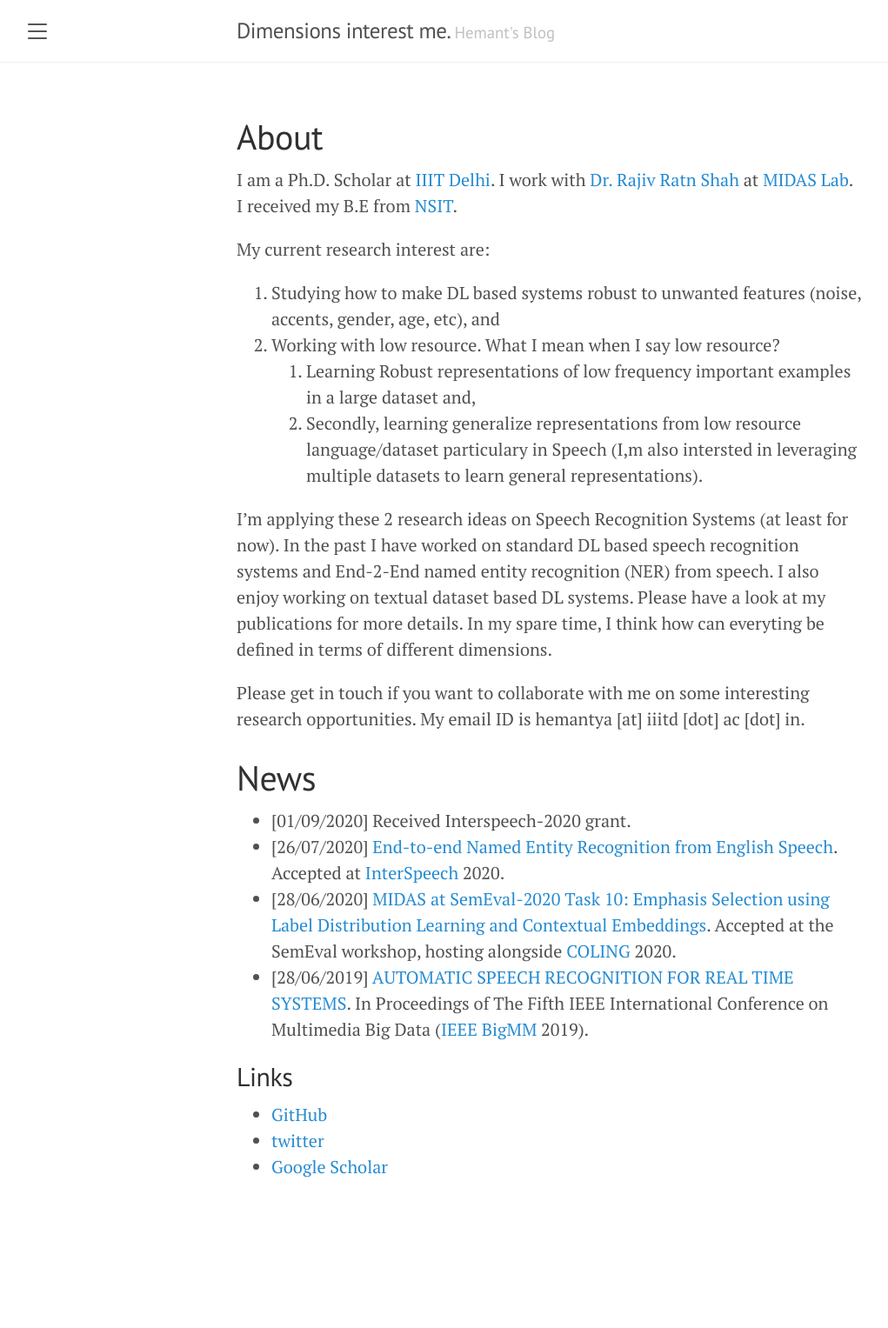
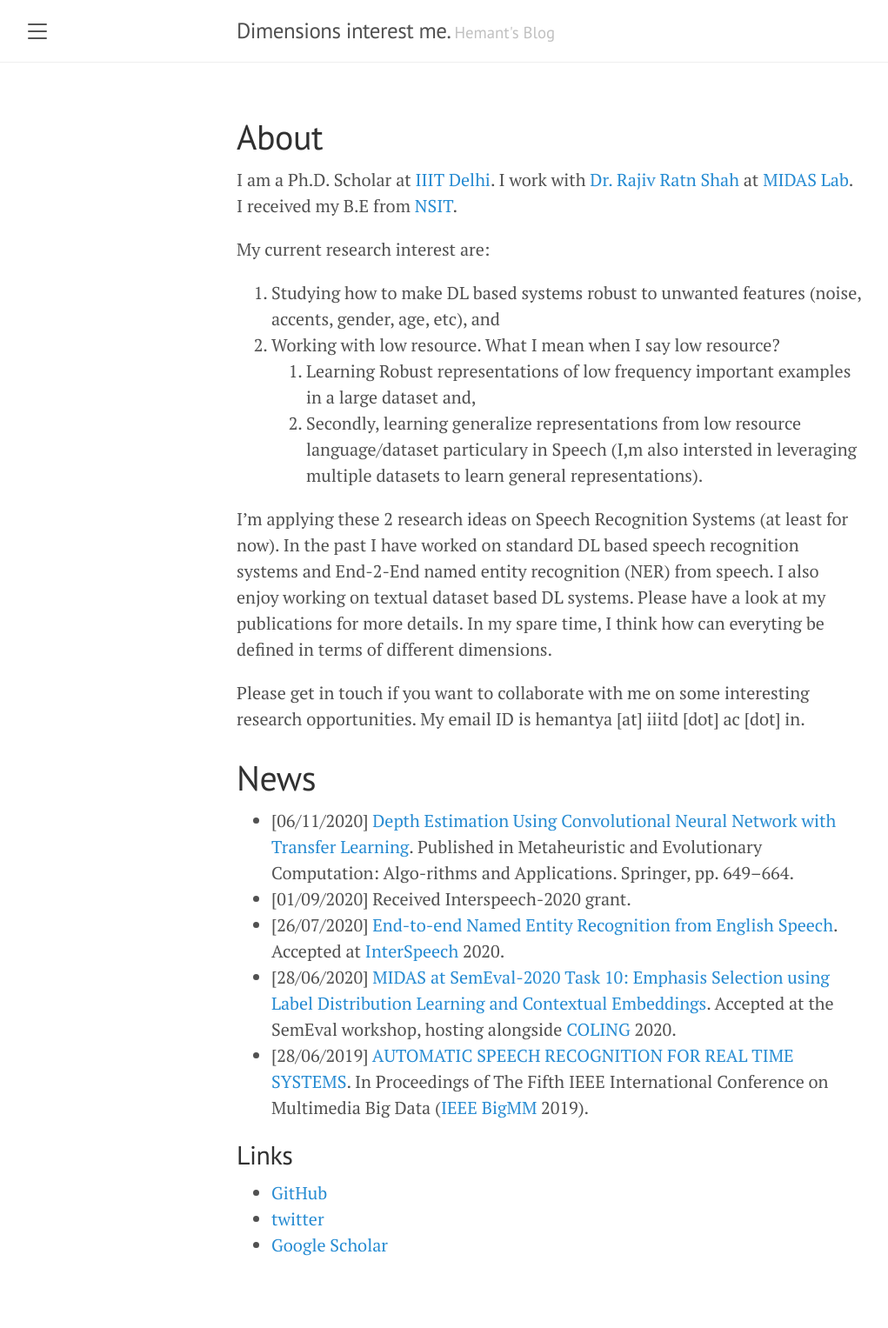
Before and after one commit to raotnameh/raotnameh.github.io, a Jekyll site: the page built from about.md, in a window 1280 px wide. Shown: the whole page at 87% size, without its empty margins (8-1029 px from the left). Built offline with Jekyll 4.4.1, drawn with Linux system fonts in a browser that asks for light colours; before the commit the page ends 1437 px from its top, so only the background shows below that.

Commit message:
it's just my website

```diff
--- a/about.md
+++ b/about.md
@@ -18,6 +18,7 @@
 
 # News
 
+- [06/11/2020] [Depth Estimation Using Convolutional Neural Network with Transfer Learning](https://link.springer.com/chapter/10.1007/978-981-15-7571-6_30). Published in Metaheuristic and Evolutionary Computation:  Algo-rithms and Applications. Springer, pp. 649–664.
 - [01/09/2020] Received Interspeech-2020 grant.
 - [26/07/2020] [End-to-end Named Entity Recognition from English Speech](https://arxiv.org/abs/2005.11184). Accepted at [InterSpeech](http://www.interspeech2020.org/) 2020.
 - [28/06/2020] [MIDAS at SemEval-2020 Task 10: Emphasis Selection using Label Distribution Learning and Contextual Embeddings](https://drive.google.com/file/d/1sstpC23HZoR_3hEkfJn5eH8xig0VaOXd/view). Accepted at the SemEval workshop, hosting alongside [COLING](https://coling2020.org/) 2020.
```
